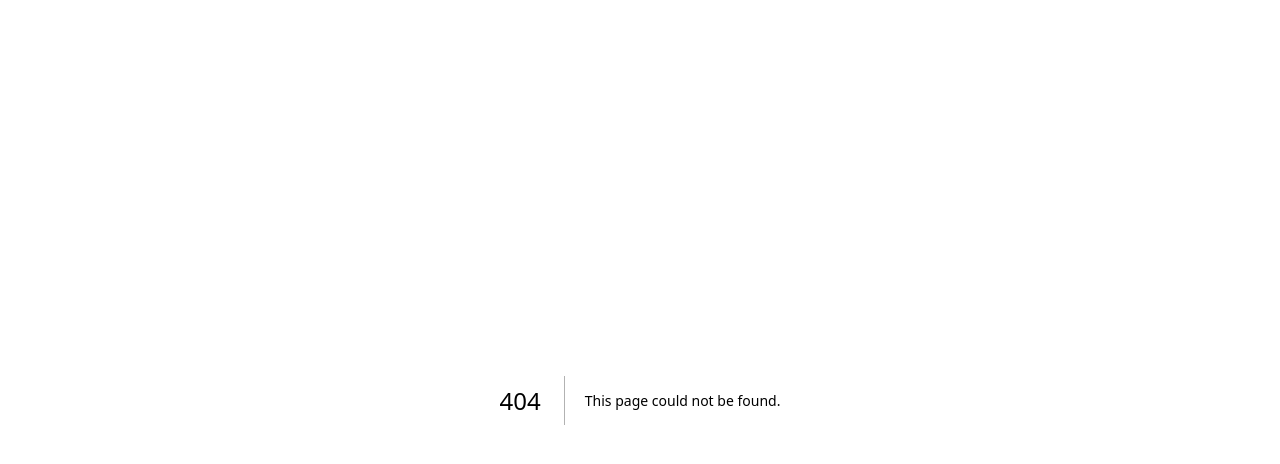
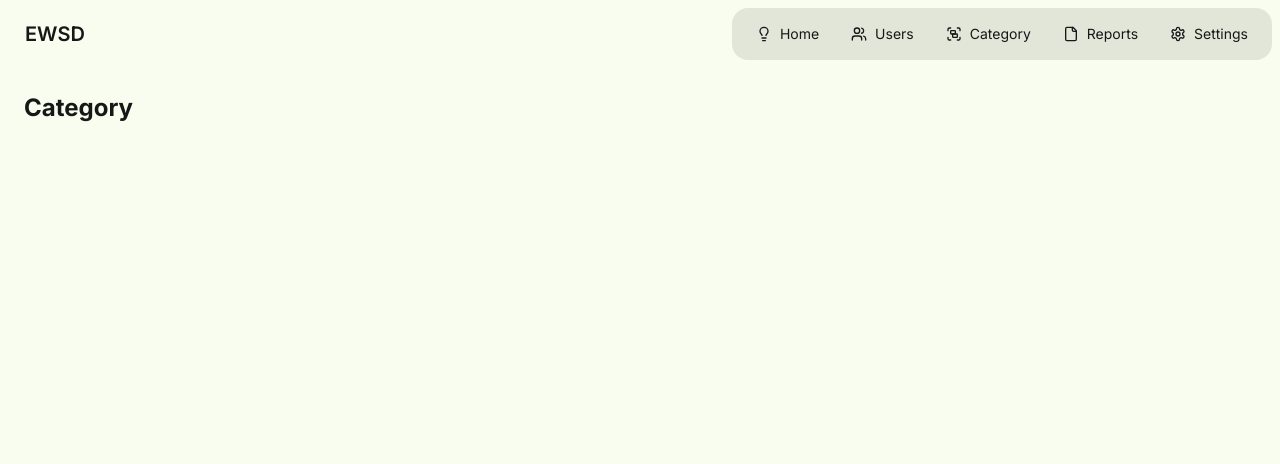
Before and after one commit to YeLwinOo-Steve/staff-ideation, a Next.js app: page /dashboard/category in a window 1280 px wide. Before the commit this address had no page. Shown: the top 464 px of the page. Built offline with nearby package versions, Linux system fonts and the light colour scheme.

Commit message:
added: pages

```diff
--- /dev/null
+++ b/app/dashboard/category/page.tsx
@@ -0,0 +1,14 @@
+import React from "react";
+import NavBar from "../components/navBar";
+
+const CategoryPage = () => {
+  return (
+    <div className="min-h-screen bg-base-100">
+      <NavBar />
+      <div className="p-6">
+        <h1 className="text-2xl font-bold">Category</h1>
+      </div>
+    </div>
+  );
+};
+export default CategoryPage;
--- /dev/null
+++ b/app/dashboard/departments/page.tsx
@@ -0,0 +1,15 @@
+import React from "react";
+import NavBar from "../components/navBar";
+
+const DepartmentsPage = () => {
+  return (
+    <div className="min-h-screen bg-base-100">
+      <NavBar />
+      <div className="p-6">
+        <h1 className="text-2xl font-bold">Departments</h1>
+      </div>
+    </div>
+  );
+};
+
+export default DepartmentsPage;
--- /dev/null
+++ b/app/dashboard/reports/page.tsx
@@ -0,0 +1,15 @@
+import React from "react";
+import NavBar from "../components/navBar";
+
+const ReportsPage = () => {
+  return (
+    <div className="min-h-screen bg-base-100">
+      <NavBar />
+      <div className="p-6">
+        <h1 className="text-2xl font-bold">Reports</h1>
+      </div>
+    </div>
+  );
+};
+
+export default ReportsPage;
```
